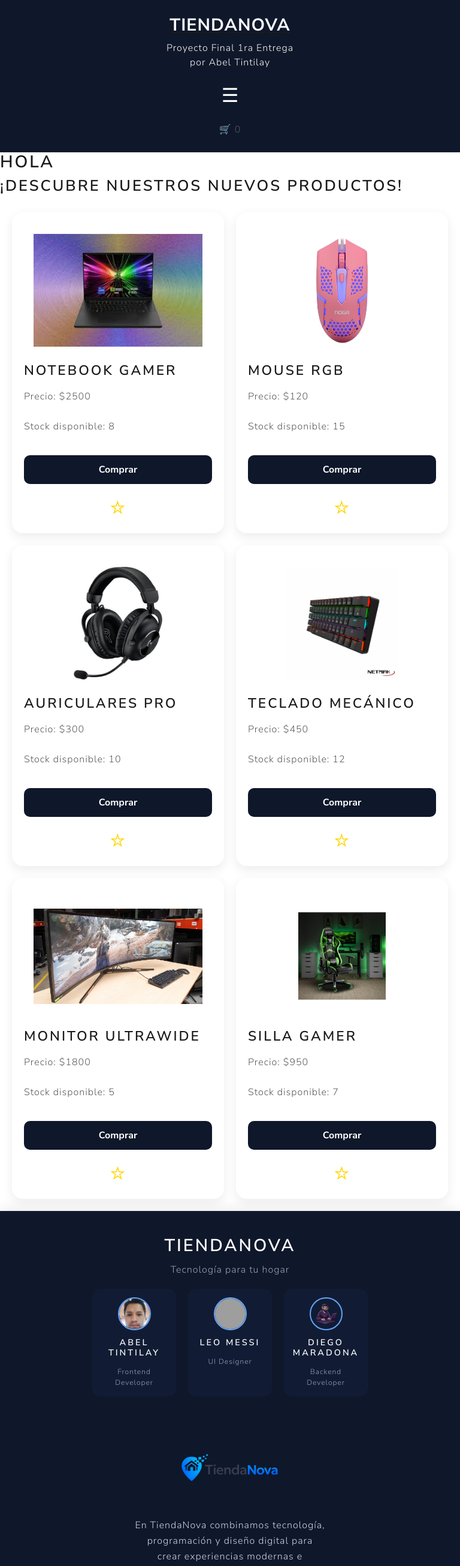
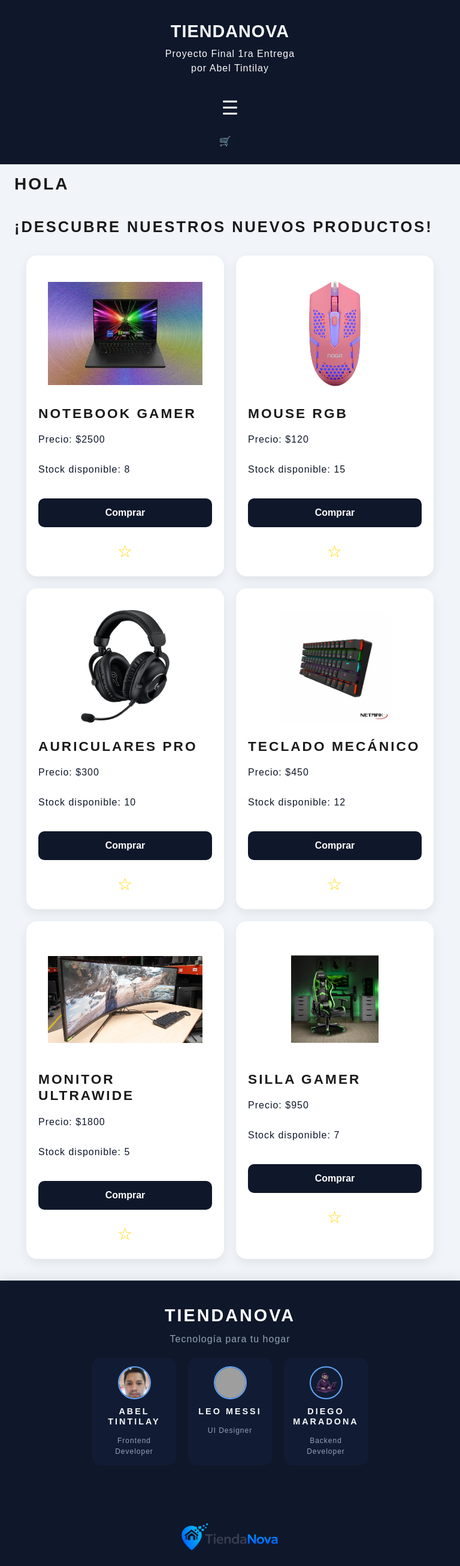
Before and after one commit to abeltintilay/1ra-Entrega-Proyecto-TiendaNova-ABEL-SEBASTIAN-TINTILAY, a React (Vite) app: page /productos in a window 768 px wide. Shown: the top 2611 px of the page at 60% size. Built offline with nearby package versions, Linux system fonts and the light colour scheme; grey boxes are pictures that could not be loaded.

Commit message:
mejorando el menu hamburguesa

```diff
--- a/src/App.jsx
+++ b/src/App.jsx
@@ -2,6 +2,7 @@ import ItemListContainer from "./components/Items/ItemListContainer/ItemListCont
 import Layout from "./components/Layout/Layout";
 
 import { Routes, Route } from "react-router-dom";
+import styles from "./App.module.css";
 
 import FormularioContainer from "./components/FormularioProducto/FormularioContainer";
 
@@ -35,7 +36,9 @@ function App() {
           path="productos"
           element={
             <>
+                  <section className={styles.introSection}>
                     <h1>Hola</h1>
+                  </section>
                   <ItemListContainer
                     mensaje={"¡Descubre nuestros nuevos productos!"}
                   />
@@ -53,10 +56,12 @@ function App() {
           path="contactos"
           element={
             <>
+              <section className={styles.introSection}>
                 <h2>Nuestra empresa cuenta con personal altamente capacitado</h2>
                 <p>
                   Este es el equipo que trabaja para ofrecer el mejor servicio.
                 </p>
+              </section>
               <Directorio />
             </>
           }
@@ -68,8 +73,10 @@ function App() {
           path="/carrito"
           element={
             <>
+              <section className={styles.introSection}>
                 <h2>Estado actual del carrito: </h2>
                 <p>Productos</p>
+              </section>
               <Cart />
             </>
           }
--- /dev/null
+++ b/src/App.module.css
@@ -0,0 +1,13 @@
+.introSection {
+  padding: 16px;
+}
+
+.introSection h2 {
+  margin-bottom: 10px;
+}
+
+@media (min-width: 768px) {
+  .introSection {
+    padding-inline: 24px;
+  }
+}
--- a/src/components/Footer/Footer.module.css
+++ b/src/components/Footer/Footer.module.css
@@ -138,6 +138,26 @@
     flex-direction: column;
     text-align: center;
     align-items: center;
+    padding: 40px 20px;
+  }
+
+  .brand {
+    width: 100%;
+    min-width: 0;
+  }
+
+  .team {
+    flex-wrap: wrap;
+    justify-content: center;
+    max-width: 100%;
+  }
+
+  .card {
+    width: min(140px, calc(50% - 12px));
+  }
+
+  .logo {
+    width: min(260px, 100%);
   }
 
   .copy {
--- a/src/components/Header/Header.jsx
+++ b/src/components/Header/Header.jsx
@@ -9,7 +9,7 @@ function Header() {
   return (
     <header className={styles.header}>
       <div className={styles.logo}>
-            <Link to="/">
+            <Link to="/" className={styles.logoLink}>
                   <h1>TiendaNova</h1>
 
                   <div className={styles.signature}>
--- a/src/components/Header/Header.module.css
+++ b/src/components/Header/Header.module.css
@@ -18,17 +18,36 @@
   flex-direction: column;
 }
 
+.logoLink {
+  display: inline-block;
+  padding: 10px 14px;
+  border-radius: 10px;
+  text-decoration: none;
+  transition: background-color 0.25s ease, transform 0.25s ease;
+}
+
+.logoLink:hover {
+  background-color: rgba(96, 165, 250, 0.00);
+  transform: translateY(-1px);
+}
+
+.logoLink:hover h1,
+.logoLink:hover .signature p,
+.logoLink:hover .signature span {
+  color: #60a5fa;
+}
+
+.logoLink:focus-visible {
+  outline: 2px solid #60a5fa;
+  outline-offset: 2px;
+}
+
 .logo h1 {
   color: #f8fafc;
   font-size: 2rem;
   font-weight: 700;
   letter-spacing: 1px;
-  cursor: pointer;
   transition: 0.3s ease;
-}
-
-.logo h1:hover {
-  color: #3b82f6;
 }
 
 .signature {
@@ -43,21 +62,7 @@
   margin: 0;
   color: #f8fafc;
   letter-spacing: 1px;
-  cursor: pointer;
   transition: 0.3s ease;
-}
-
-.signature p:hover,
-.signature span:hover {
-  color: #3b82f6;
-}
-
-/* MEJORANDO EL HOVER */
-
-.logo h1:hover {
-  color: #3b82f6;
-  transform: scale(1.05);
-  opacity: 0.8 ;
 }
 
 /* RESPONSIVE */
--- a/src/components/Items/ItemListContainer/ItemListContainer.jsx
+++ b/src/components/Items/ItemListContainer/ItemListContainer.jsx
@@ -1,5 +1,6 @@
 import { useEffect, useState } from "react";
 import ItemList from "../ItemList/ItemList";
+import styles from "./ItemListContainer.module.css";
 
 function ItemListContainer({ mensaje }) {
   const [productos, setProductos] = useState([]);
@@ -40,8 +41,8 @@ function ItemListContainer({ mensaje }) {
   }
 
   return (
-    <section>
-      <h2>{mensaje}</h2>
+    <section className={styles.contenedor}>
+      <h2 className={styles.titulo}>{mensaje}</h2>
 
       <ItemList productos={productos} />
     </section>
--- /dev/null
+++ b/src/components/Items/ItemListContainer/ItemListContainer.module.css
@@ -0,0 +1,13 @@
+.contenedor {
+  padding: 16px;
+}
+
+.titulo {
+  margin-bottom: 12px;
+}
+
+@media (min-width: 768px) {
+  .contenedor {
+    padding-inline: 24px;
+  }
+}
--- a/src/components/NavBar/NavBar.module.css
+++ b/src/components/NavBar/NavBar.module.css
@@ -97,7 +97,7 @@
     padding: 20px;
     border-radius: 14px;
 
-    background: rgba(2, 11, 30, 0.4);
+    background: rgba(2, 11, 30, 0.48);
 
     backdrop-filter: blur(10px);
 
```
Also changed, not shown: src/main.jsx (+4 -8 lines). Lines whose indentation alone changed are shown as unchanged.
